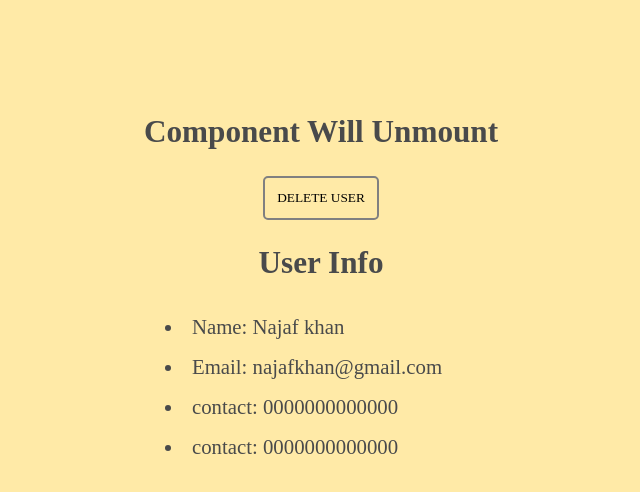
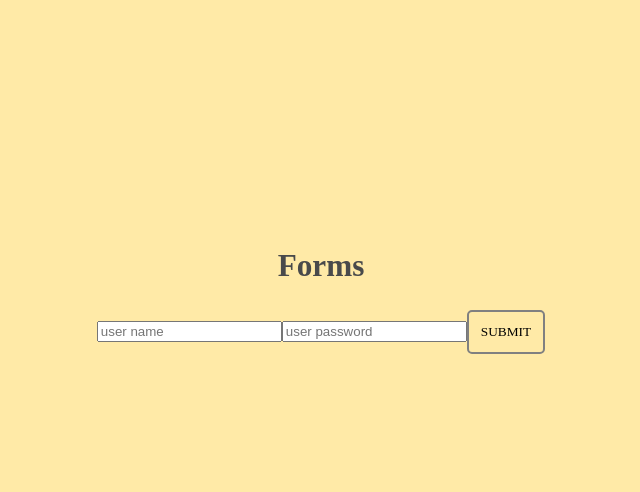
Before and after one commit to Najafkhan256/React, a React (Create React App) app: page / in a window 1280 px wide. Shown: the top 492 px of the page, without its empty margins (319-959 px from the left). Built offline with nearby package versions, Linux system fonts and the light colour scheme.

Commit message:
form handling using class component

```diff
--- a/src/App.js
+++ b/src/App.js
@@ -1,5 +1,7 @@
 import "./App.css";
-import CompWillUnmount from "./components/CompWillUnmount/CompWillUnmount";
+import Forms from "./components/FormsHandling/Forms";
+// import UseEffectHook from "./components/Hooks/UseEffectHook";
+// import CompWillUnmount from "./components/CompWillUnmount/CompWillUnmount";
 // import CompDidUpdate from "./components/LifeCycleMethods/CompDidUpdate";
 // import HideAndShow from "./components/HideAndShow/HideAndShow";
 // import LifeCycleMethods from "./components/LifeCycleMethods/LifeCycleMethods";
@@ -62,8 +64,10 @@ function App() {
       <HideAndShow />
       <LifeCycleMethods />
       <CompDidUpdate />
+      <CompWillUnmount />
+      <UseEffectHook />
       */}
-      <CompWillUnmount />
+      <Forms />
     </div>
   );
 }
--- /dev/null
+++ b/src/Components/FormsHandling/Forms.jsx
@@ -0,0 +1,38 @@
+import React, { Component } from "react";
+
+export default class Forms extends Component {
+  constructor() {
+    super();
+    this.state = {
+      user: "",
+      password: "",
+    };
+  }
+  submit() {
+    console.log(this.state);
+  }
+  render() {
+    return (
+      <div>
+        <h2>Forms</h2>
+        <input
+          type="text"
+          placeholder="user name"
+          onChange={(e) => {
+            this.setState({ user: e.target.value });
+          }}
+          value={this.state.user}
+        />
+        <input
+          type="password"
+          placeholder="user password"
+          onChange={(e) => {
+            this.setState({ password: e.target.value });
+          }}
+          value={this.state.password}
+        />
+        <button onClick={() => this.submit()}>submit</button>
+      </div>
+    );
+  }
+}
--- /dev/null
+++ b/src/Components/Hooks/UseEffectHook.jsx
@@ -0,0 +1,24 @@
+import React, { useEffect, useState } from "react";
+
+// useEffect work as componentDidMount()
+// and componentDidUpdate()
+// and componentWillUnmount()
+const UseEffectHook = () => {
+  const [count, setCount] = useState(0);
+
+  /*   useEffect(() => {
+    console.log(count);
+  }, [count === 5]); */
+
+  useEffect(() => {
+    document.title = `You clicked ${count} times`;
+  });
+  return (
+    <div>
+      <h2>Use Effect Hook ..... {count}</h2>
+      <button onClick={() => setCount(count + 1)}>+</button>
+    </div>
+  );
+};
+
+export default UseEffectHook;
```
